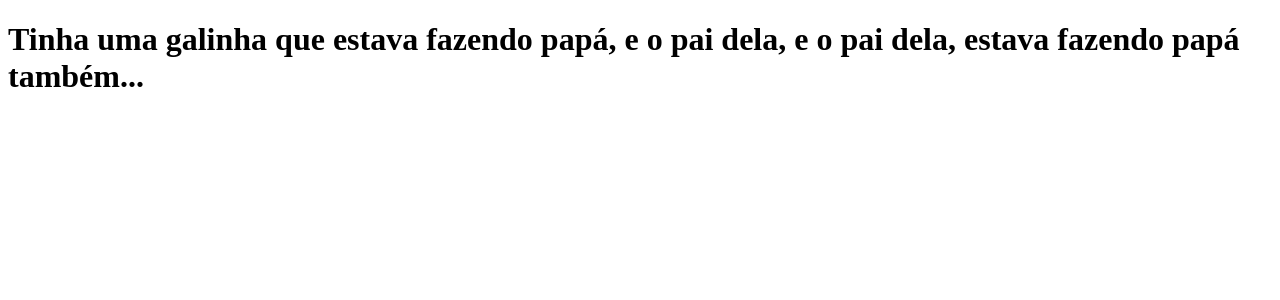
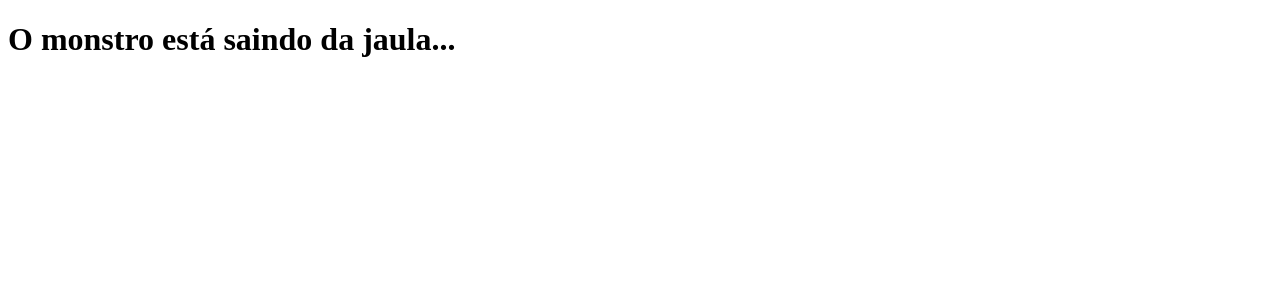
Before and after one commit to leosbarai/clone-tabnews, a Next.js app: page / in a window 1280 px wide. Shown: the top 300 px of the page. Built offline with nearby package versions, Linux system fonts and the light colour scheme.

Commit message:
adiciona scripts `lint:check` e `lint:fix`

```diff
--- a/package.json
+++ b/package.json
@@ -4,7 +4,9 @@
   "description": "Implementação do https://www.tabnews.com.br para o https://curso.dev",
   "main": "index.js",
   "scripts": {
-    "dev": "next dev"
+    "dev": "next dev",
+    "lint:check": "prettier --check .",
+    "lint:fix": "prettier --write ."
   },
   "author": "",
   "license": "MIT",
--- a/pages/index.js
+++ b/pages/index.js
@@ -1,5 +1,5 @@
 function Home() {
-    return <h1>Tinha uma galinha que estava fazendo papá, e o pai dela, e o pai dela, estava fazendo papá também...</h1>
+  return <h1>O monstro está saindo da jaula...</h1>;
 }
 
 export default Home;
```
Also changed, not shown: 1 other file (tests, documents, lock files or other folders).
